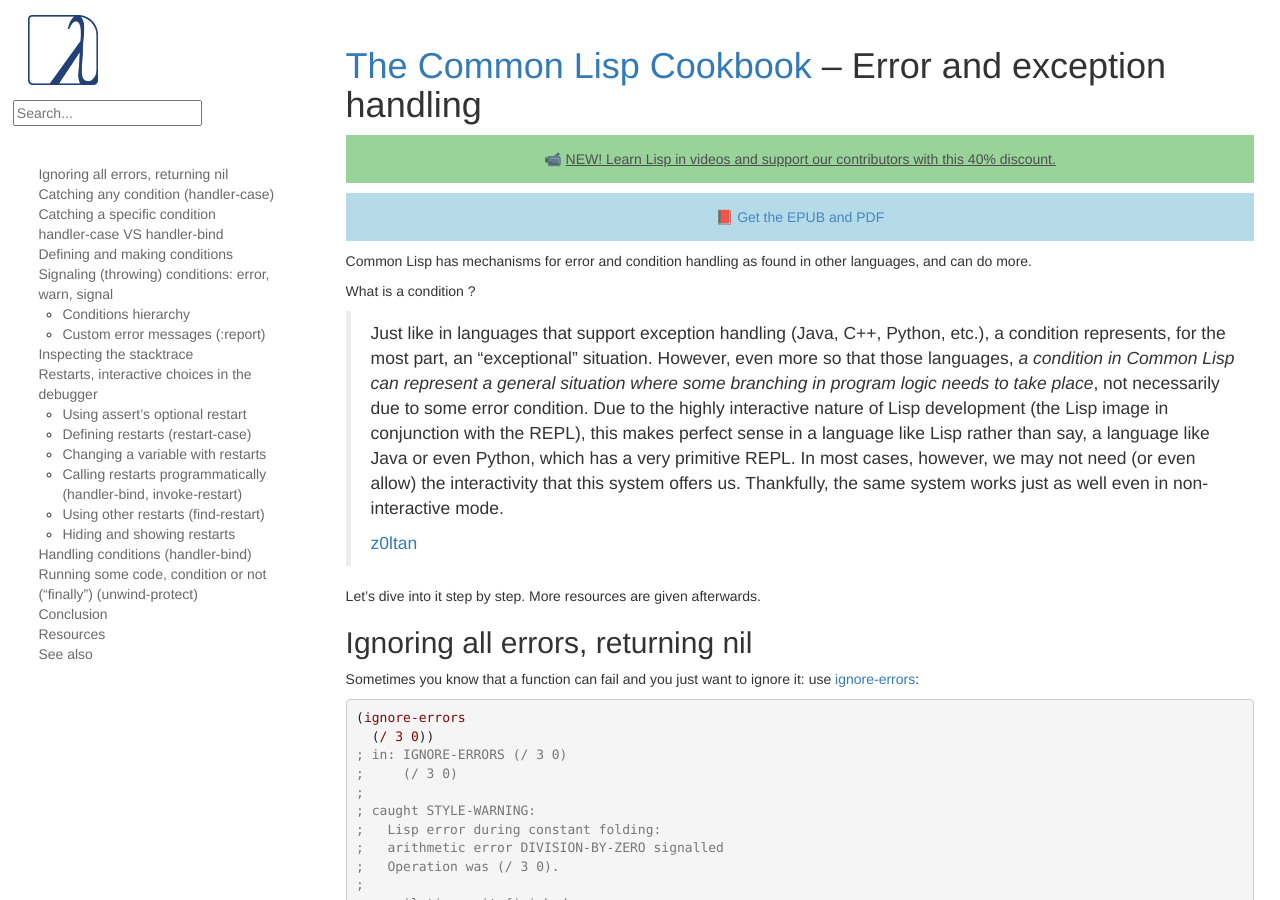
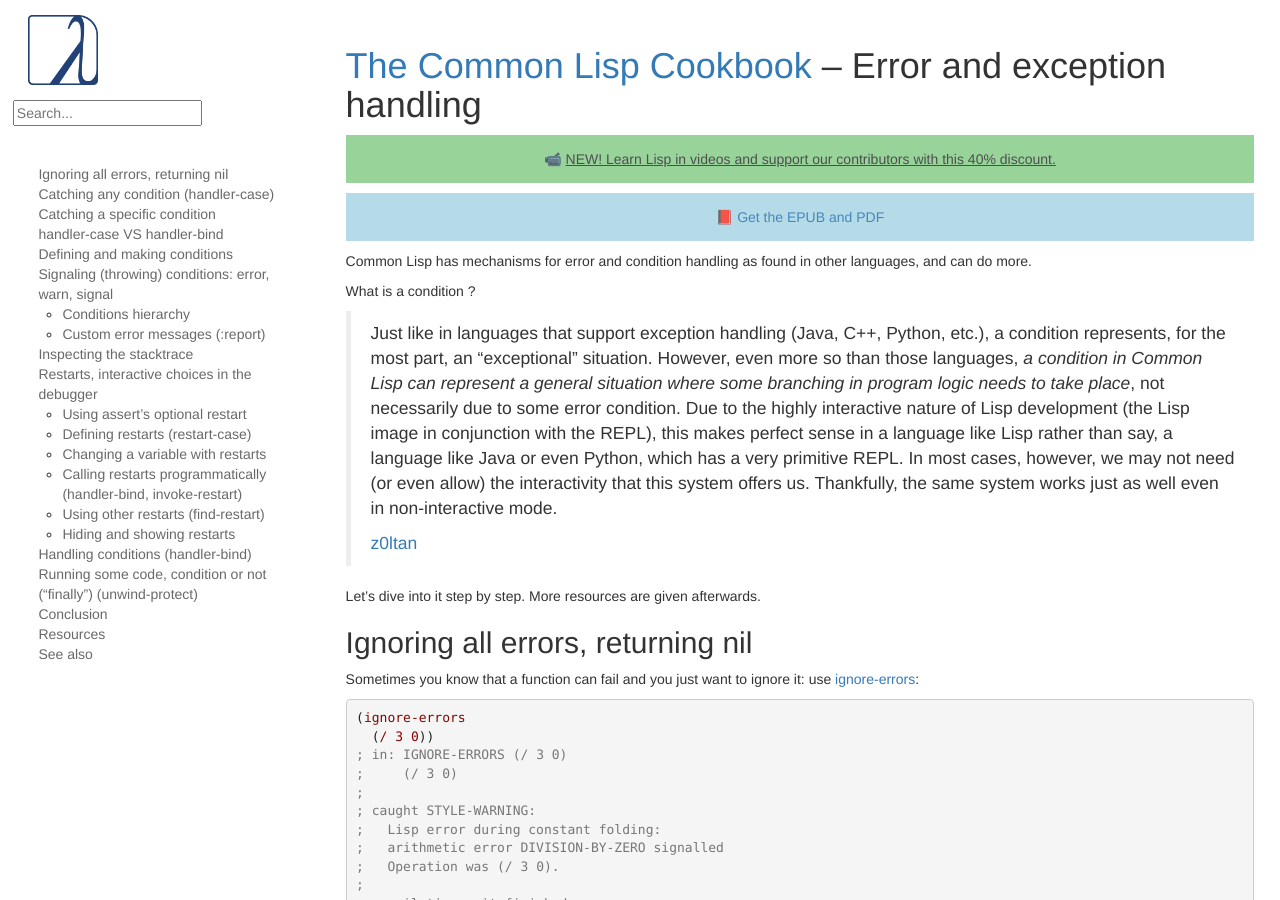
Before and after one commit to LispCookbook/cl-cookbook, a Jekyll site: the page built from error_handling.md, in a window 1280 px wide and 900 px high. Built offline with Jekyll 4.4.1, drawn with Linux system fonts in a browser that asks for light colours.

Commit message:
Fix typo.

```diff
--- a/error_handling.md
+++ b/error_handling.md
@@ -9,7 +9,7 @@
 
 > Just like in languages that support exception handling (Java, C++,
 > Python, etc.), a condition represents, for the most part, an
-> “exceptional” situation. However, even more so that those languages,
+> “exceptional” situation. However, even more so than those languages,
 > *a condition in Common Lisp can represent a general situation where
 > some branching in program logic needs to take place*, not
 > necessarily due to some error condition. Due to the highly
```
